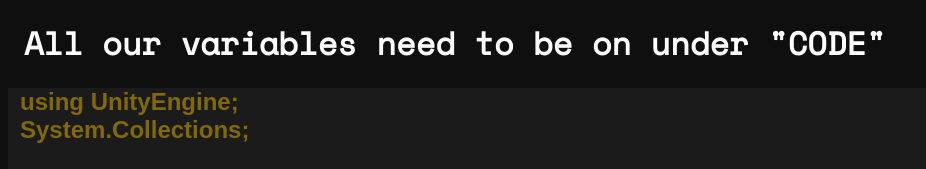
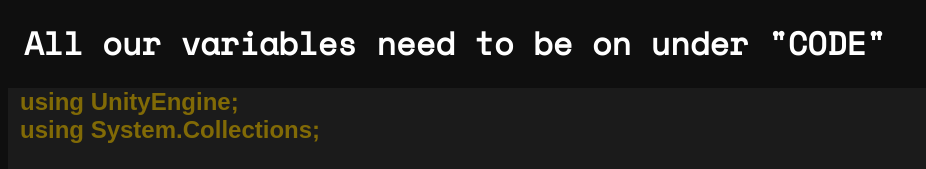
Before and after one commit to Rotwo/rotwo.github.io-RotwoUnityGameCreationTutorial, a plain HTML site: page Docs/UnityBasic.html in a window 1280 px wide. Shown: the part 947-1116 px from the top of the page, without its empty margins (0-926 px from the left). Drawn offline with nearby package versions, Linux system fonts and the light colour scheme; a web font is replaced by a local one.

Commit message:
Update UnityBasic.html
Solve code errors

```diff
--- a/Docs/UnityBasic.html
+++ b/Docs/UnityBasic.html
@@ -34,7 +34,7 @@
 
         <h2 class="Code">
 <div class="YellowC">using UnityEngine;</div>
-<div class="YellowC">System.Collections;</div>
+<div class="YellowC">using System.Collections;</div>
 <div>&nbsp;</div>
 <div>
     public class <Color class="CyanC">PlayerController</Color> : MonoBehaviour </div>
```
